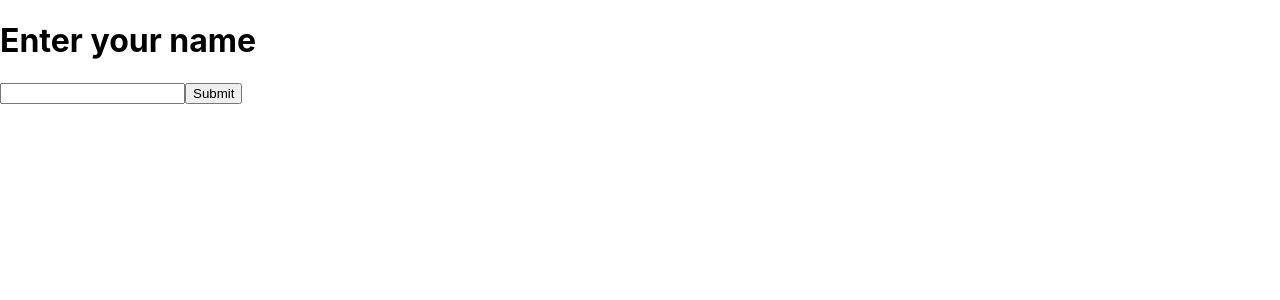
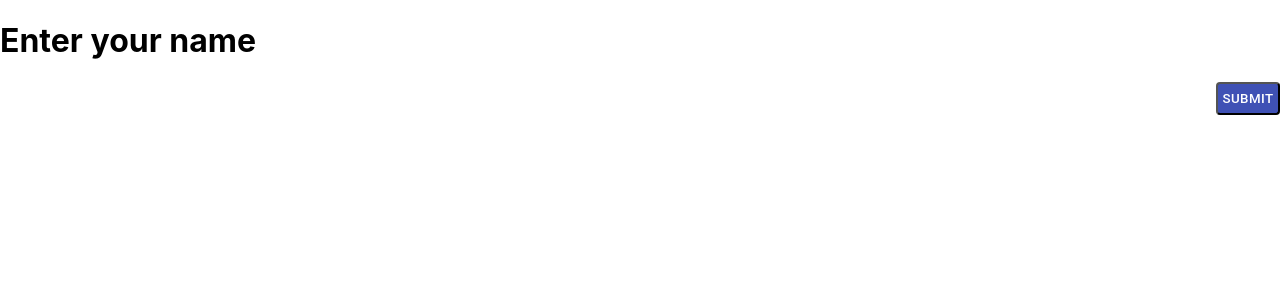
Before and after one commit to shaunmcarmody/chat-app-client, a React (Create React App) app: page / in a window 1280 px wide. Shown: the top 300 px of the page. Built offline with nearby package versions, Linux system fonts and the light colour scheme; the HTML template or start-up script is replaced by a standard one.

Commit message:
style shared components

```diff
--- a/src/components/shared/Chat.js
+++ b/src/components/shared/Chat.js
@@ -3,10 +3,11 @@ import styled from 'styled-components';
 import Message from './Message';
 
 const Div = styled.div`
-  border: 3px solid red;
+  height: calc(100vh - 80px);
+  padding: 20px;
 `;
 
-export default ({ messages }) => (
+export default ({ messages, userId }) => (
   <Div>
     {
       messages.length > 0 && messages.map((msg) => (
@@ -14,6 +15,7 @@ export default ({ messages }) => (
           message={msg.message}
           user={msg.user}
           key={msg.id}
+          sent={msg.userId === userId ? true : false}
         />
       ))
   }
--- a/src/components/shared/Message.js
+++ b/src/components/shared/Message.js
@@ -2,14 +2,29 @@ import React from 'react';
 import styled from 'styled-components';
 
 const Div = styled.div`
-  border: 3px solid blue;
+  background-color: ${props => props.sent ? '#3f51b5' : '#E0E1E9'};
+  border-radius: 8px;
+  float: ${props => props.sent ? 'right' : 'left'};
+  color: ${props => props.sent ? 'white' : 'left'};
+  margin-bottom: 10px;
+  padding: 8px;
+  width: 70%;
 `;
 
-export default ({ message, user }) => {
+const Title = styled.h1`
+  opacity: 0.5;
+  font-size: 0.8rem;
+`;
+
+const Text = styled.p`
+  font-size: 1.2rem;
+`;
+
+export default ({ message, user, sent }) => {
   return (
-    <Div>
-      <h2>{user}</h2>
-      <p>{message}</p>
+    <Div sent={sent}>
+      <Title>{user}</Title>
+      <Text>{message}</Text>
     </Div>
   )
 }
--- a/src/components/shared/TextField.js
+++ b/src/components/shared/TextField.js
@@ -2,15 +2,39 @@ import React, { Component } from 'react';
 import styled from 'styled-components';
 
 const Form = styled.form`
-
+  display: flex;
 `;
 
 const Input = styled.input`
-
+  flex: 1;
+  font: inherit;
+  color: currentColor;
+  width: 100%;
+  border: 0;
+  height: 1.1875em;
+  margin: 0;
+  display: block;
+  padding: 6px 0 7px;
+  min-width: 0;
+  background: none;
+  box-sizing: content-box;
+  animation-name: MuiInputBase-keyframes-auto-fill-cancel;
+  -webkit-tap-highlight-color: transparent;
 `;
 
 const Button = styled.button`
-
+  padding: 3px 4px;
+  min-width: 64px;
+  box-sizing: border-box;
+  transition: background-color 250ms cubic-bezier(0.4, 0, 0.2, 1) 0ms,box-shadow 250ms cubic-bezier(0.4, 0, 0.2, 1) 0ms,border 250ms cubic-bezier(0.4, 0, 0.2, 1) 0ms;
+  font-family: "Roboto", "Helvetica", "Arial", sans-serif;
+  font-weight: 500;
+  line-height: 1.75;
+  border-radius: 4px;
+  letter-spacing: 0.02857em;
+  text-transform: uppercase;
+  color: #fff;
+  background-color: #3f51b5;
 `;
 
 export default class TextField extends Component {
@@ -33,7 +57,7 @@ export default class TextField extends Component {
   render() {
     return (
       <Form>
-        <Input onChange={this.handleChange} value={this.state.value} />
+        <Input onChange={this.handleChange} value={this.state.value} placeholder={this.props.placeholder} />
         <Button onClick={this.handleSubmit}>Submit</Button>
       </Form>
     )
```
